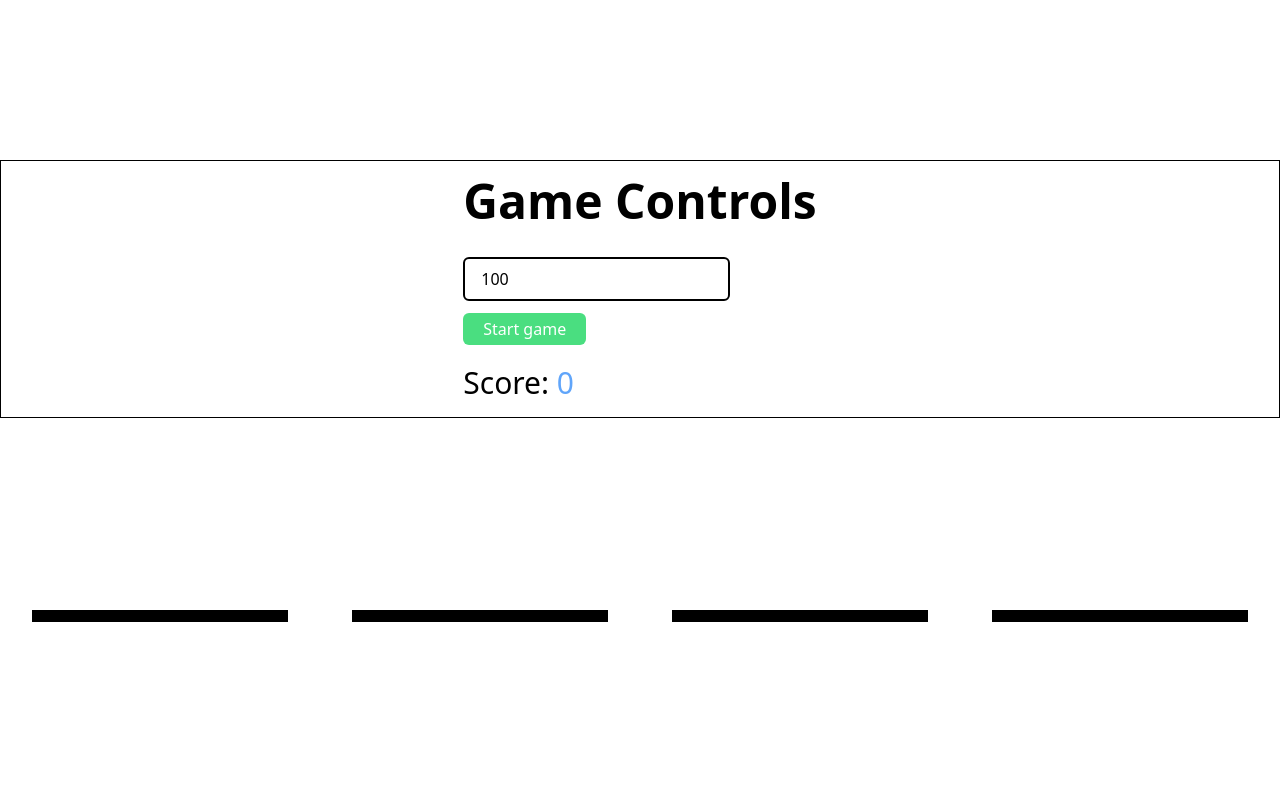
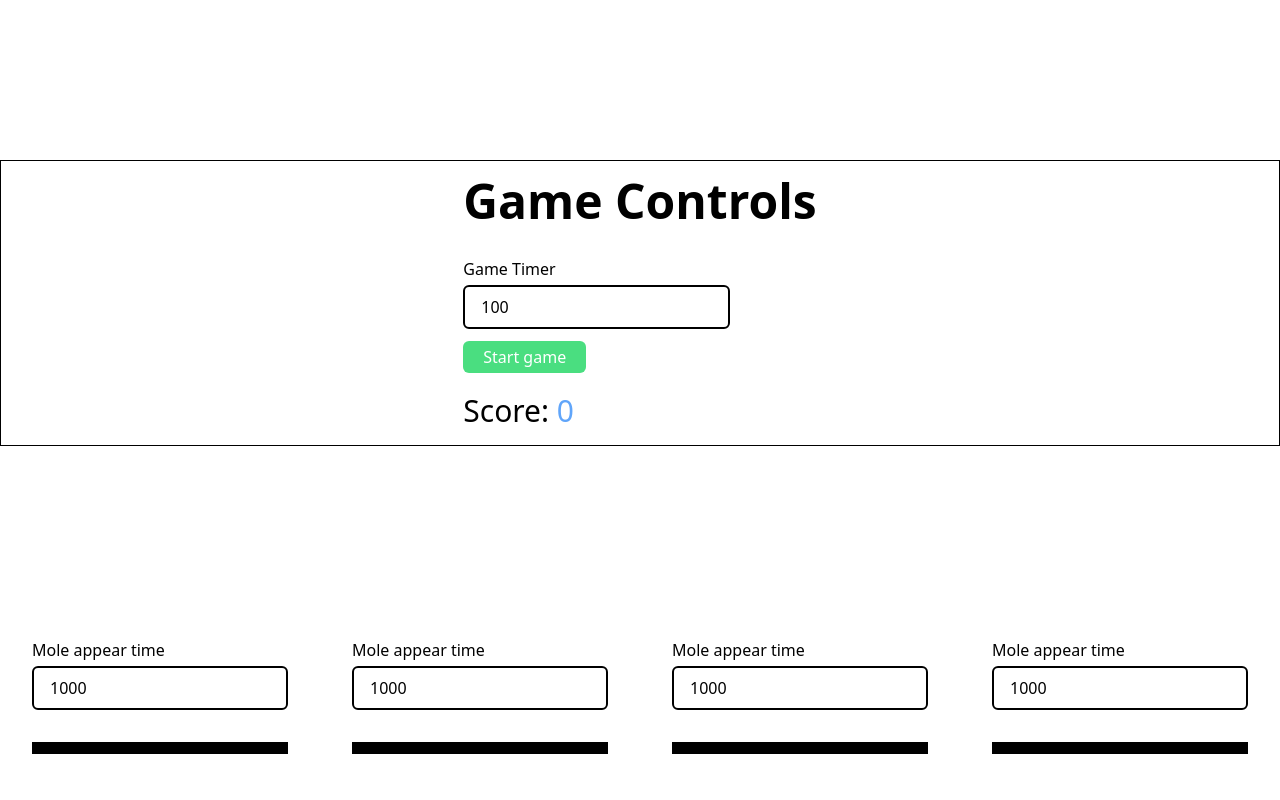
Before and after one commit to TNortnern/whack-a-mole-app, a Nuxt app: page / in a window 1280 px wide. Shown: the top 800 px of the page. Built offline with nearby package versions, Linux system fonts and the light colour scheme.

Commit message:
Add generic inputs

```diff
--- /dev/null
+++ b/components/GenericInput.vue
@@ -0,0 +1,61 @@
+<template>
+  <div>
+    <label :for="name" class="mb-1 block">
+      {{ label }}
+    </label>
+    <input
+      :id="id || Math.random().toString(36).substring(7)"
+      :type="type"
+      :value="value"
+      :placeholder="placeholder"
+      :name="name"
+      class="
+        px-4
+        py-2
+        rounded-md
+        hover:bg-gray-100
+        duration-100
+        border-2 border-black
+        focus:(ring-4
+        ring-blue-300)
+        relative
+        z-20
+        w-full
+      "
+      @input="$emit('input', $event.target.value)"
+    />
+  </div>
+</template>
+
+<script>
+export default {
+  props: {
+    value: {
+      type: [String, Number],
+      default: '',
+    },
+    id: {
+      type: String,
+      default: '',
+    },
+    type: {
+      type: String,
+      default: 'text',
+    },
+    label: {
+      type: String,
+      default: '',
+    },
+    name: {
+      type: String,
+      default: '',
+    },
+    placeholder: {
+      type: String,
+      default: '',
+    },
+  },
+}
+</script>
+
+<style></style>
--- a/components/misc/Mole.vue
+++ b/components/misc/Mole.vue
@@ -1,5 +1,15 @@
 <template>
   <div class="w-4/5 my-20 md:my-24 md:mx-8 md:w-1/3 lg:w-1/5">
+    <template v-if="!$store.state.game.isStarted">
+      <generic-input
+        v-model="appearTime"
+        label="Mole appear time"
+        placeholder="Appear time"
+        name="appear-time"
+        type="number"
+        class="mb-8"
+      />
+    </template>
     <div class="w-full h-3 bg-black relative group block">
       <img
         class="absolute w-full h-40 inset-x-0 -top-42 duration-150"
@@ -29,11 +39,16 @@
 
 <script>
 import { mapState } from 'vuex'
+import GenericInput from '../GenericInput.vue'
 export default {
+  components: {
+    GenericInput,
+  },
   data: () => ({
     intervalHandler: () => {},
     isShown: false,
     didClick: false,
+    appearTime: 1000,
   }),
   computed: {
     ...mapState({
@@ -69,7 +84,7 @@ export default {
       const vm = this
       this.intervalHandler = setInterval(() => {
         vm.isShown = !vm.isShown
-      }, 1000)
+      }, this.appearTime)
     },
     stopMole() {
       clearInterval(this.intervalHandler)
--- a/pages/index.vue
+++ b/pages/index.vue
@@ -3,17 +3,11 @@
     <div class="flex justify-center mb-24 border border-black py-4">
       <div>
         <p class="text-5xl font-bold mb-8">Game Controls</p>
-        <input
+        <generic-input
           v-if="!$store.state.game.isStarted"
           v-model="timer"
-          class="
-            px-4
-            py-2
-            rounded-md
-            hover:bg-gray-100
-            duration-100
-            border-2 border-black
-          "
+          class="inline-block"
+          label="Game Timer"
           placeholder="Game Time(ms)"
           type="number"
         />
@@ -59,16 +53,16 @@
 </template>
 
 <script>
+import GenericInput from '~/components/GenericInput.vue'
 import Mole from '~/components/misc/Mole.vue'
 export default {
-  components: { Mole },
+  components: { Mole, GenericInput },
   computed: {
     timer: {
       get() {
         return this.$store.state.game.timer
       },
       set(time) {
-        console.log(`time`, time)
         this.$store.commit('game/SET_TIMER', time)
       },
     },
```
